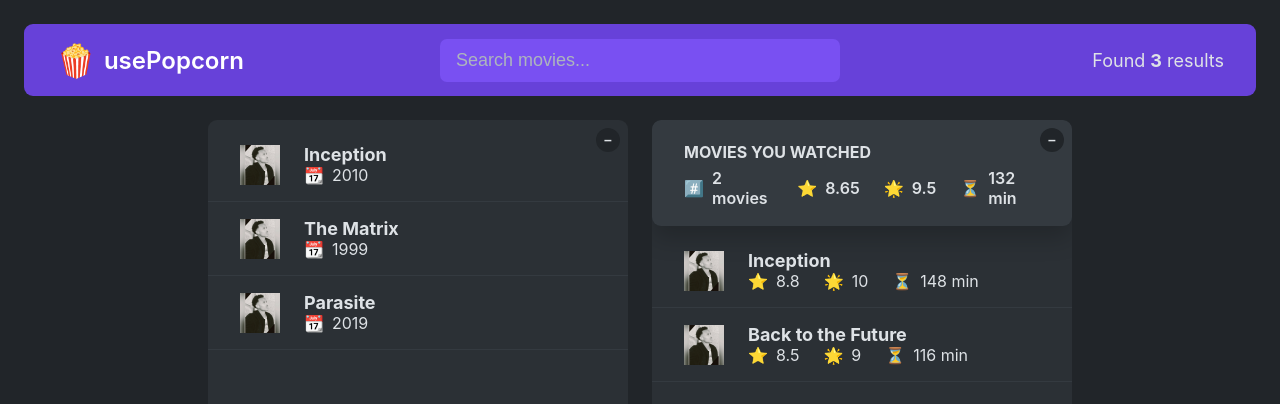
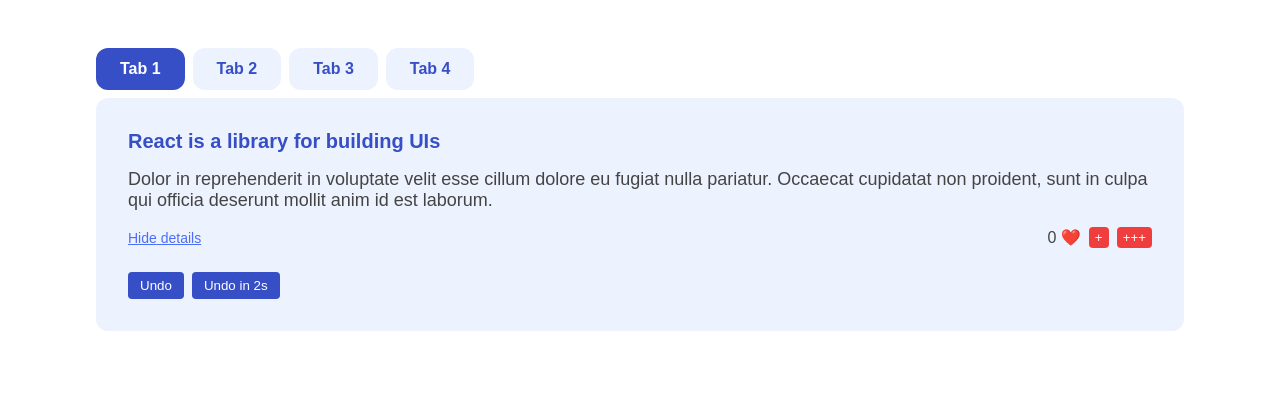
Before and after one commit to marwanGA09/usePopcorn, a React (Vite) app: page / in a window 1280 px wide. Shown: the top 404 px of the page. Built offline with nearby package versions, Linux system fonts and the light colour scheme.

Commit message:
update main.jsx

```diff
--- a/src/main.jsx
+++ b/src/main.jsx
@@ -2,9 +2,10 @@
 import { useState } from 'react';
 import ReactDOM from 'react-dom/client';
 import App from './App.jsx';
-import './index.css';
-// import Rating from './RatingComponent/Rating.jsx';
-// import TextExpand from './textExpanderComponent/Text-expander.jsx';
+// import './index.css';
+import HowReactWork from './HowReactWork/HowReactWork.jsx';
+import Rating from './RatingComponent/Rating.jsx';
+import TextExpand from './textExpanderComponent/Text-expander.jsx';
 
 /*
 function Test() {
@@ -21,12 +22,12 @@
 
 ReactDOM.createRoot(document.getElementById('root')).render(
   <React.StrictMode>
-    <App />
+    {/* <App /> */}
+    {/* <Rating maxRating={3} size={11} message={['good', 'perfect', 'amazing']} /> */}
+    {/* <Rating maxRating={13} size={22} color="red" defaultRating={3} /> */}
+    {/* <Test /> */}
+    {/* <TextExpand /> */}
 
-    {/* <Rating maxRating={3} size={11} message={['good', 'perfect', 'amazing']} />
-<Rating maxRating={13} size={22} color="red" defaultRating={3} /> */}
-    {/* <Test /> */}
-
-    {/* <TextExpand /> */}
+    <HowReactWork />
   </React.StrictMode>
 );
```
